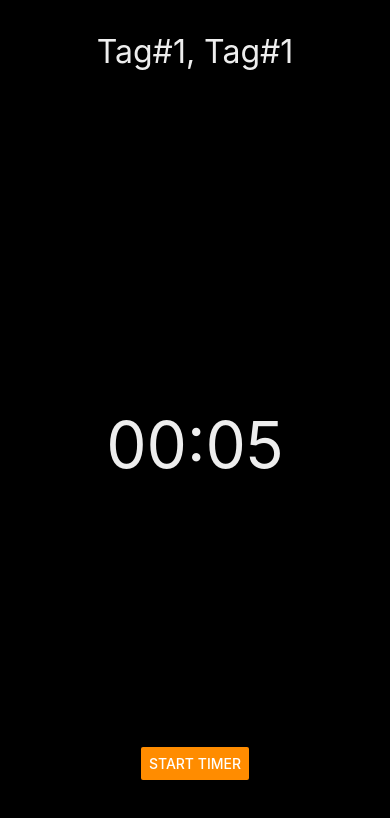
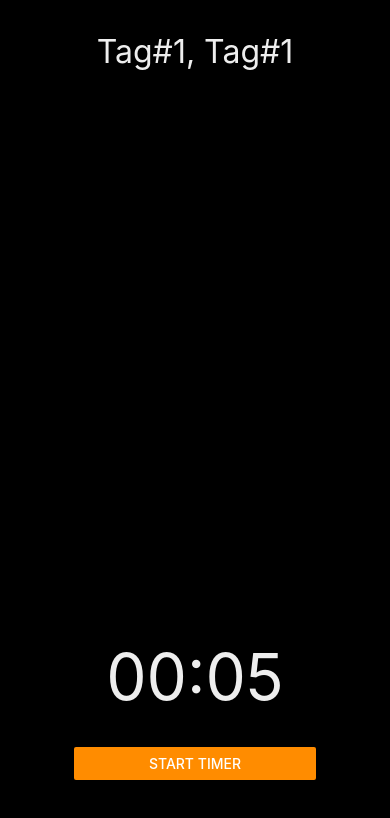
Before and after one commit to ImnIrdst/FTMR, a React Native app: screen / in a window 390 px wide. Shown: the top 818 px of the page. Built offline with nearby package versions, Linux system fonts and the light colour scheme.

Commit message:
Move button to CountDownTimer

```diff
--- a/App.tsx
+++ b/App.tsx
@@ -2,29 +2,18 @@ import React from "react";
 import { StatusBar } from "expo-status-bar";
 import { Button, SafeAreaView, StyleSheet, Text } from "react-native";
 import { sendNotification } from "./js/utils/NotificationUtils";
-import { CountDownTimer, TimerAction } from "./js/components/CountDownTimer";
+import { CountDownTimer } from "./js/components/CountDownTimer";
 import { TimeFrameExpanded } from "./js/components/TimeFrameExpanded";
-
-interface State {
-    timerAction: TimerAction
-}
 
 interface Props {}
 
 export default class App extends React.Component<Props, State> {
     constructor(props: Props) {
         super(props);
-        this.state = {
-            timerAction: TimerAction.Free,
-        };
     }
 
     onTimerFinished = () => {
         sendNotification();
-    };
-
-    startTimer = () => {
-        this.setState({ timerAction: TimerAction.Start });
     };
 
     render = () => (
@@ -34,14 +23,7 @@ export default class App extends React.Component<Props, State> {
             <TimeFrameExpanded />
 
             <CountDownTimer
-                action={this.state.timerAction}
                 onTimerFinished={this.onTimerFinished}
-            />
-
-            <Button
-                title="Start Timer"
-                onPress={this.startTimer}
-                color="darkorange"
             />
         </SafeAreaView>
     );
--- a/js/components/CountDownTimer.tsx
+++ b/js/components/CountDownTimer.tsx
@@ -1,15 +1,9 @@
 import React from "react";
-import { StyleSheet, Text } from "react-native";
+import { StyleSheet, Text, View, Button } from "react-native";
 import { formatEpoch, currentTimeMilies } from "../utils/TimeUtils";
 
 interface Props {
     onTimerFinished: () => void;
-    action: TimerAction;
-}
-
-export enum TimerAction {
-    Free,
-    Start,
 }
 
 export class CountDownTimer extends React.Component<Props> {
@@ -20,14 +14,6 @@ export class CountDownTimer extends React.Component<Props> {
     state = {
         currentTime: this.duration,
     };
-
-    componentDidUpdate(prevProps: Props) {
-        if (this.props !== prevProps) {
-            if (this.props.action === TimerAction.Start) {
-                this.startTimer();
-            }
-        }
-    }
 
     startTimer = () => {
         this.startTime = currentTimeMilies();
@@ -54,7 +40,16 @@ export class CountDownTimer extends React.Component<Props> {
     };
 
     render = () => (
-        <Text style={styles.body}>{formatEpoch(this.state.currentTime)}</Text>
+        <View>
+            <Text style={styles.body}>
+                {formatEpoch(this.state.currentTime)}
+            </Text>
+            <Button
+                title="Start Timer"
+                onPress={this.startTimer}
+                color="darkorange"
+            />
+        </View>
     );
 }
 
```
